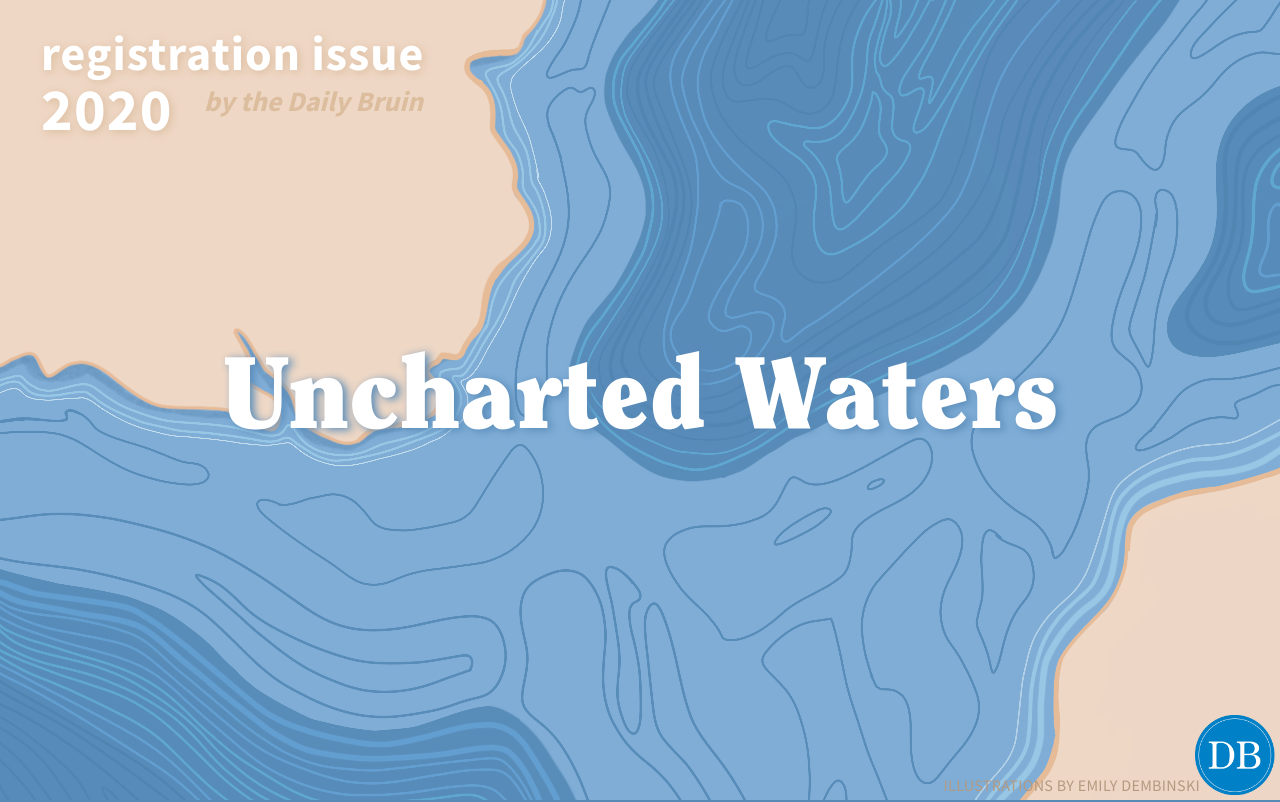
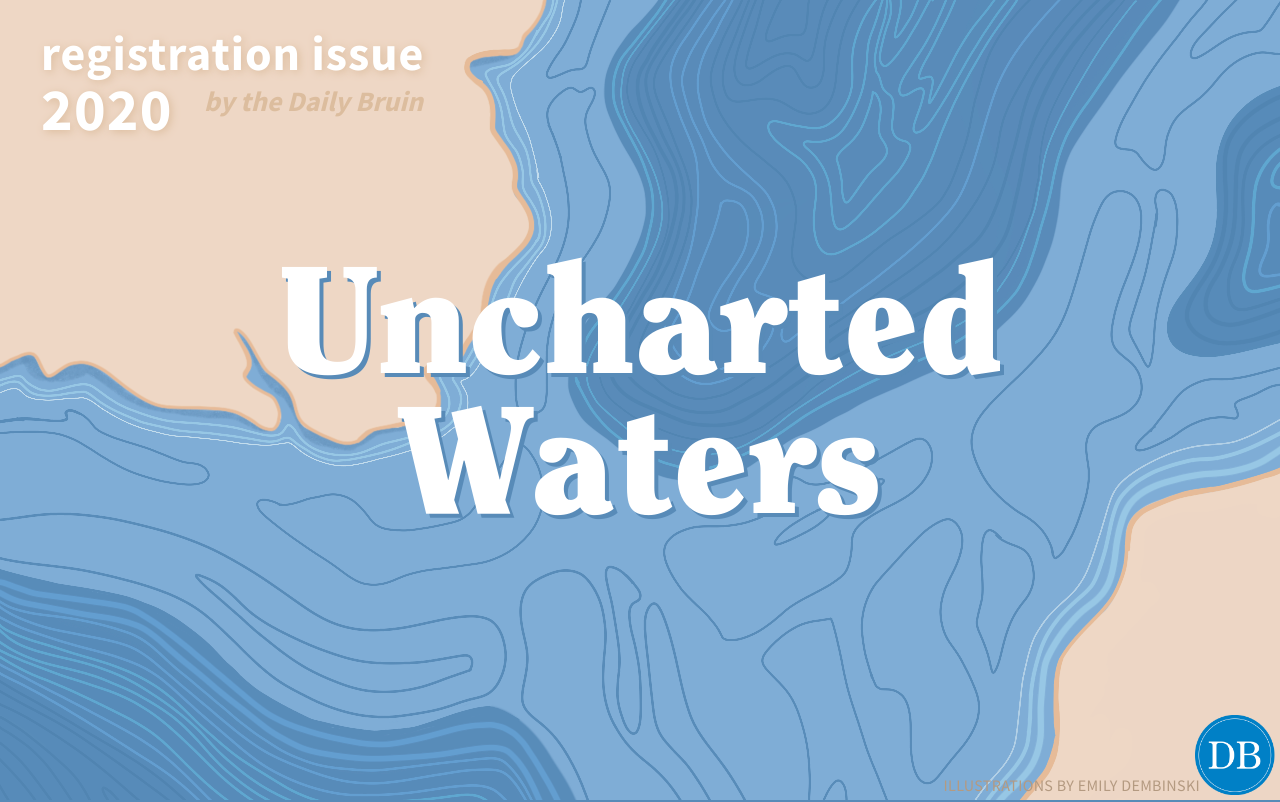
Before and after one commit to dailybruin/interactive.2020.registration-issue, a React (Create React App) app: page / in a window 1280 px wide. Shown: the top 802 px of the page. Built offline with nearby package versions, Linux system fonts and the light colour scheme.

Commit message:
landing page title fixes

```diff
--- a/src/App.css
+++ b/src/App.css
@@ -87,14 +87,18 @@
 }
 
 .Title {
+  text-align: center;
+  align-items: center;
+
+  margin: auto;
+  width: 70%;
   font-family: Clearface Black SSi;
   font-style: normal;
   font-weight: bold;
-  font-size: 100px;
+  font-size: 150px;
   line-height: 140px;
-  text-align: left;
   color: #FFFFFF;
-  text-shadow: 4px 2px 8px #588BB8;
+  text-shadow: 4px 4px 0px #588BB8;
 }
 
 .Illo-Credit {
--- a/src/components/Landing.js
+++ b/src/components/Landing.js
@@ -19,11 +19,11 @@ function Landing() {
         >
             by the Daily Bruin
         </div>
-        <a
+        <div
           className="Title"
         >
           Uncharted Waters
-        </a>
+        </div>
         <div
         className="Illo-Credit">
             ILLUSTRATIONS BY EMILY DEMBINSKI
```
